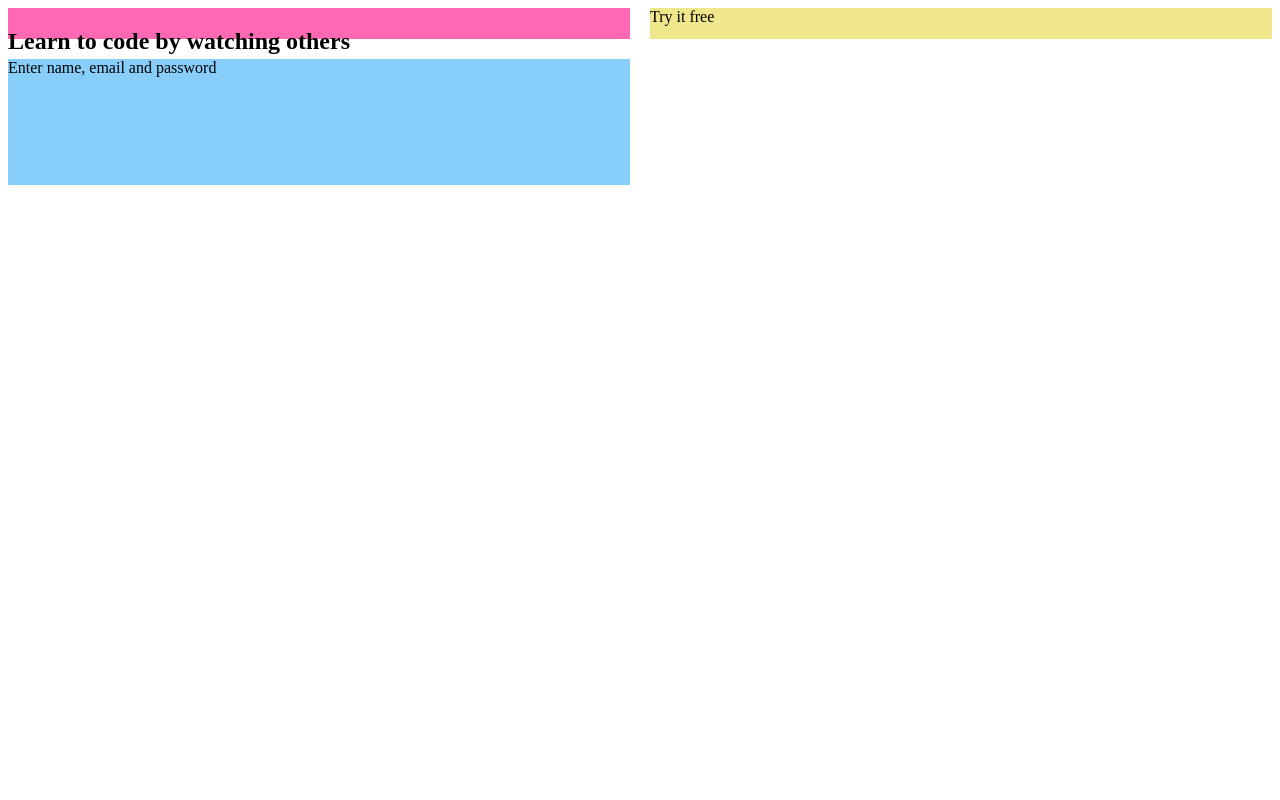
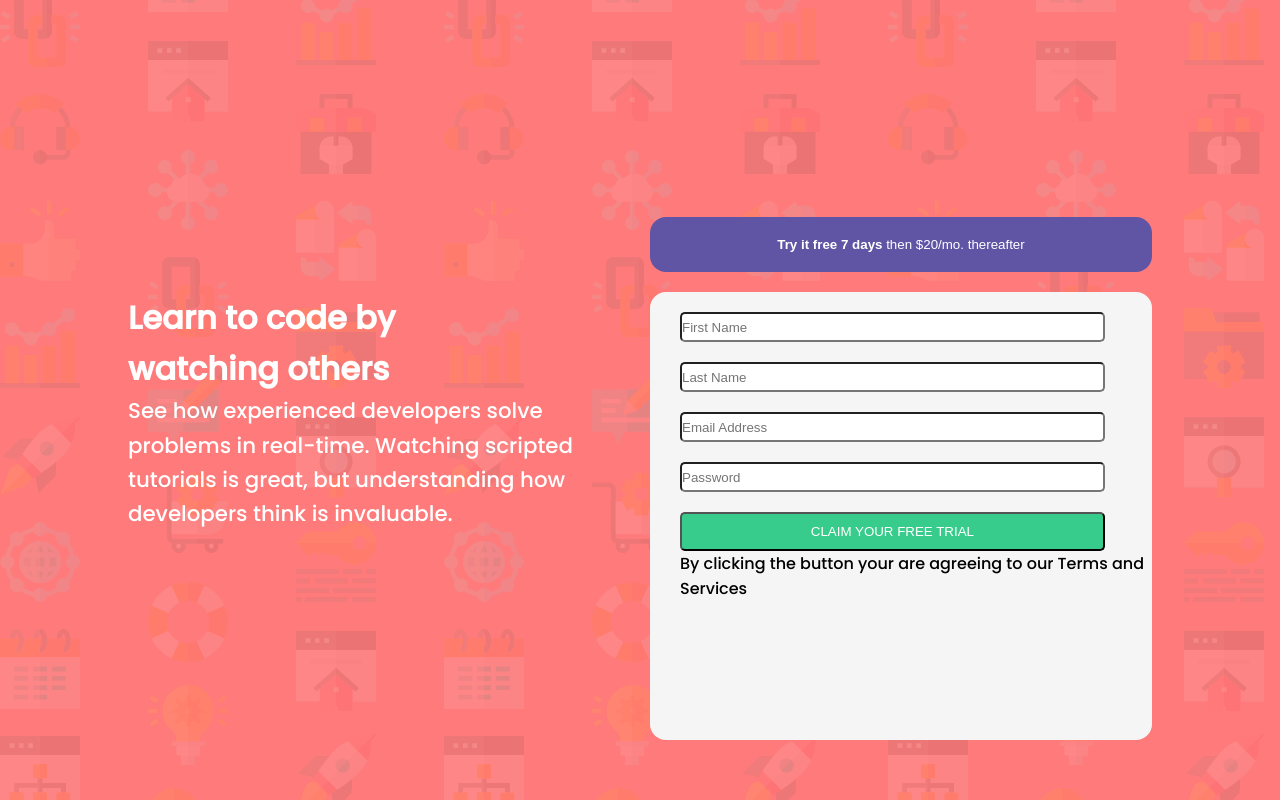
Before and after one commit to sctredws/Week-5-Project-2, a plain HTML site: page index.html in a window 1280 px wide. Drawn offline with Linux system fonts and the light colour scheme.

Commit message:
3rd commit

```diff
--- a/index.html
+++ b/index.html
@@ -6,15 +6,27 @@
     <meta name="viewport" content="width=device-width, initial-scale=1.0">
     <title>Project 2</title>
     <link rel="stylesheet" href="style.css">
+    <link rel="preconnect" href="https://fonts.gstatic.com">
+<link href="https://fonts.googleapis.com/css2?family=Poppins:wght@500&display=swap" rel="stylesheet">
 </head>
 <body>
 
     <div class="wrapper">
         <div class="description">
-            <h2>Learn to code by watching others</h2>  <p>Lorem, ipsum dolor sit amet consectetur adipisicing elit. Illum consequuntur quidem amet eligendi, expedita quam unde quis aperiam culpa blanditiis.</p>
+            <h2>Learn to code by <br> watching others</h2>  <p>See how experienced developers solve problems in real-time. Watching scripted tutorials is great, but understanding how developers think is invaluable.</p>
         </div>
-        <div class="button"> Try it free</div>
-        <div class="signup"> Enter name, email and password</div>
+        <div class="button"> <button class="buttonform"><strong>Try it free 7 days</strong> then $20/mo. thereafter</button></div>
+        <div class="signup">
+            <div><input type="text" placeholder="First Name" name="fname" required class="sign"></div>
+            <div><input type="text" placeholder="Last Name" name="lname" required class="sign"> </div>
+            <div><input type="text" placeholder="Email Address" name="email" required class="sign"></div>
+            <div><input type="text" placeholder="Password" name="password" required class="sign"></div>
+            <div class="trial">
+                <button class="grnbtn">CLAIM YOUR FREE TRIAL</button>
+                <p>By clicking the button your are agreeing to our Terms and Services</p>
+            </div>
+
+        </div>
     </div>
 
 </body>
--- a/style.css
+++ b/style.css
@@ -1,27 +1,95 @@
 * {
     box-sizing: border-box;
+    margin: 0;
+    padding: 0;
   }
 
 body {
-    /* background-color: aqua; */
+    background-color: hsl(0, 100%, 74%);
+    background-image: url(bg-intro-desktop.png);
+    font-family: 'Poppins';
 
 }
 
 .wrapper {
     display: grid;
-    grid-template-columns: 1fr 1fr;
-    grid-template-rows: 20% 80%;
+    grid-template-columns: repeat(auto-fit, minmax(0px, 1fr));
+    grid-template-rows: 30% 70%;
     grid-gap: 20px;
+    width: 80%;
+    height: 80vh;
+    position: absolute;
+    top: 10%;
+    left: 10%;
+
 }
 
 .description {
-    background-color:hotpink;
+    grid-column: 1/2;
+    grid-row: 2/3;
+    color: white;
+    font-size: 16pt;
+    line-height: 1.6;
 }
 
 .button {
-    background-color: khaki;
+    grid-column: 2/3;
+    grid-row: 1/2;
+    align-self: end;
+}
+
+.buttonform {
+    align-self: end;
+    width: 100%;
+    background-color: hsl(248, 32%, 49%);
+    color: white;
+    padding-top: 20px;
+    padding-bottom: 20px;
+    border-radius: 1rem;
+    border-style: none;
 }
 
 .signup {
-    background-color: lightskyblue;
+    background-color: whitesmoke;
+    grid-column: 2/3;
+    grid-row: 2/3;
+    border-radius: 1rem;
+    padding-left: 30px;
+
 }
+
+.sign {
+    /* display: flex;
+    flex-direction: column; */
+    width: 90%;
+    align-content: space-between;
+    height: 30px;
+    border-radius: 5px;
+    margin-top: 20px;
+    /* flex-basis: 50%; */
+
+}
+
+.grnbtn {
+    background-color: hsl(154, 59%, 51%);
+    color: white;
+    width: 90%;
+    margin-top: 20px;
+    padding-top: 10px;
+    padding-bottom: 10px;
+    border-radius: 5px;
+}
+
+
+@media (max-width: 375px) {
+    .wrapper {
+        display: flex;
+        flex-direction: column;
+    }
+}
+
+@media screen and (max-width: 375px) {
+    body {
+        background-image: url(bg-intro-mobile.png);
+    }
+}
```
Also changed, not shown: Assessment 2-20210419T163048Z-001/Assessment 2/design/desktop-design.jpg (added), Assessment 2-20210419T163048Z-001/Assessment 2/design/desktop-preview.jpg (added), Assessment 2-20210419T163048Z-001/Assessment 2/design/mobile-design.jpg (added), Assessment 2-20210419T163048Z-001/Assessment 2/images/favicon-32x32.png (added), Assessment 2-20210419T163048Z-001/Assessment 2/images/icon-error.svg (added), bg-intro-desktop.png (added), bg-intro-mobile.png (added), 1 other file.
